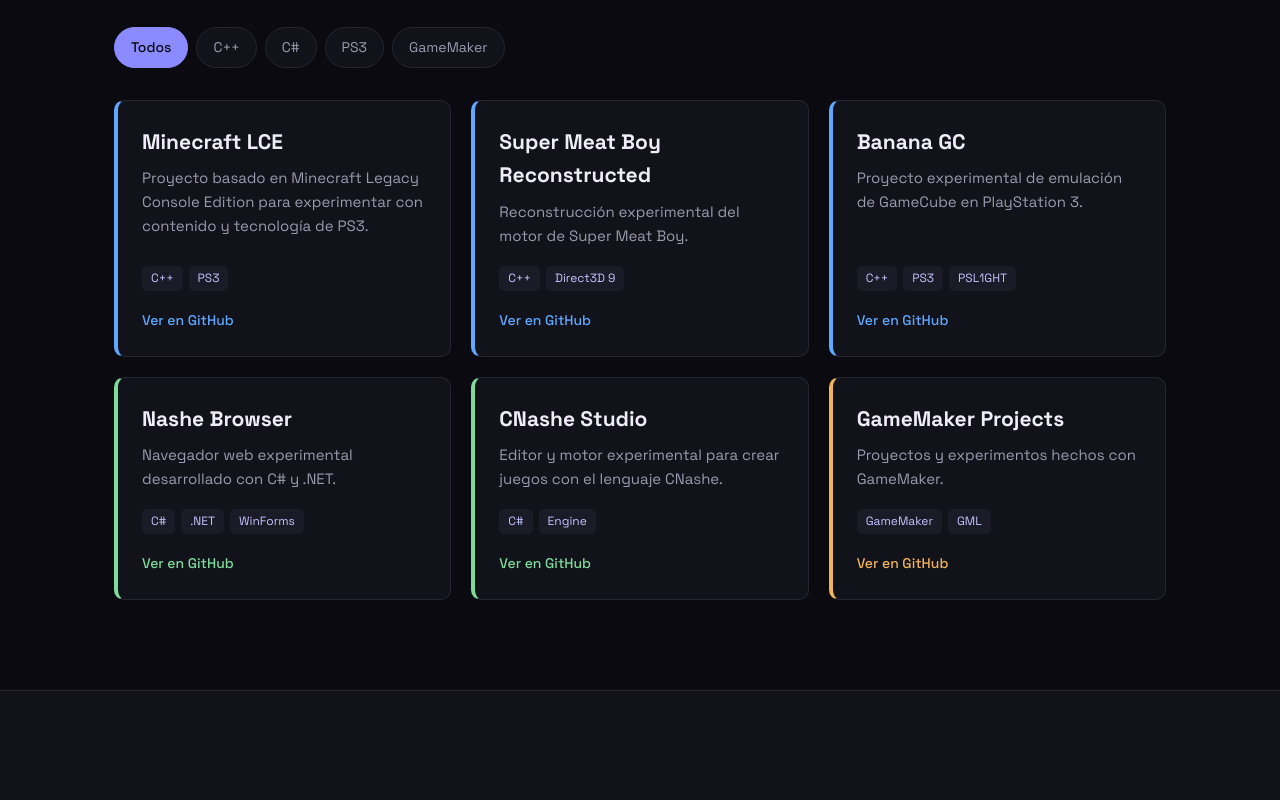
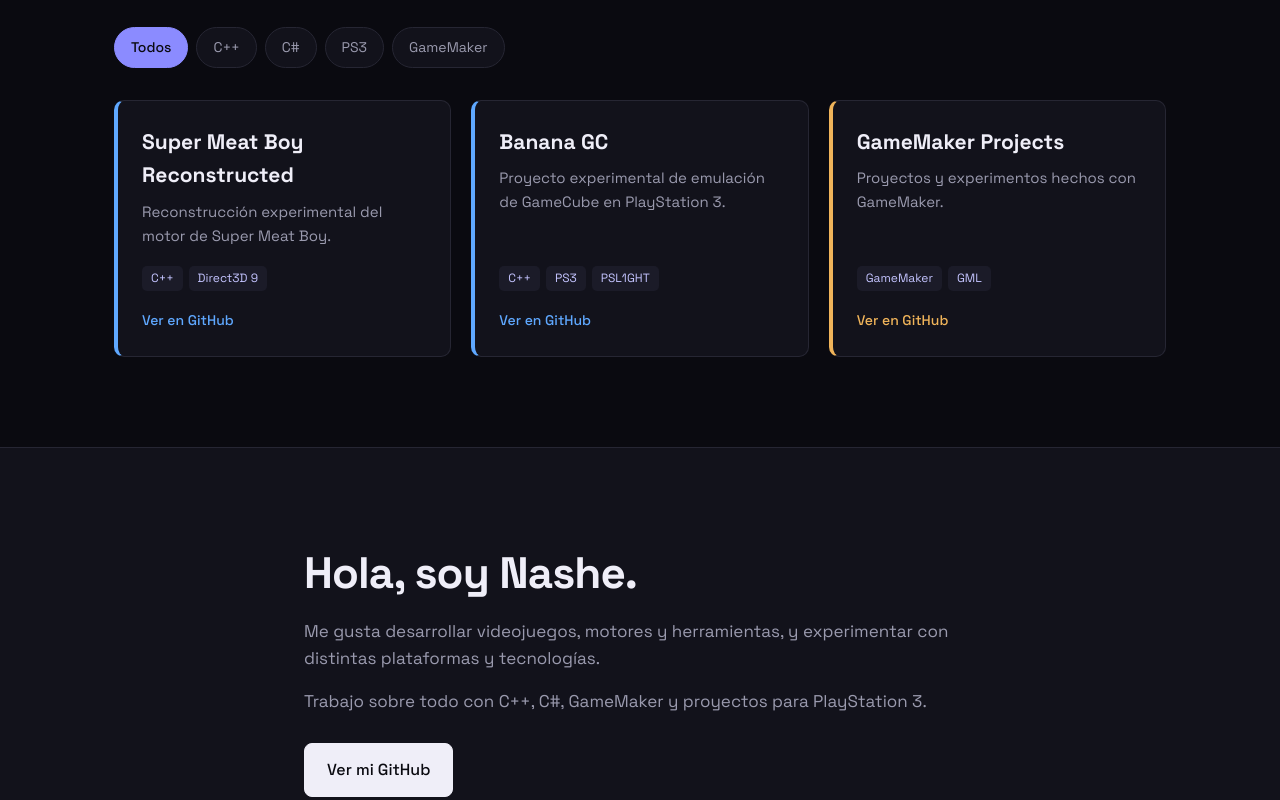
Before and after one commit to nasheOS/nasheos.github.io, a plain HTML site: page index.html in a window 1280 px wide. Shown: the part 1039-1839 px from the top of the page. Drawn offline with Linux system fonts and the light colour scheme.

Commit message:
Update index.html

```diff
--- a/index.html
+++ b/index.html
@@ -159,13 +159,6 @@ footer strong { color: var(--muted); }
 // tags puede ser: "cpp", "csharp", "ps3", "gamemaker"
 const projects = [
   {
-    name: "Minecraft LCE",
-    description: "Proyecto basado en Minecraft Legacy Console Edition para experimentar con contenido y tecnología de PS3.",
-    github: "https://github.com/nasheos/MinecraftLCE",
-    tags: ["cpp", "ps3"],
-    technologies: ["C++", "PS3"]
-  },
-  {
     name: "Super Meat Boy Reconstructed",
     description: "Reconstrucción experimental del motor de Super Meat Boy.",
     github: "https://github.com/nasheos/SuperMeatBoyReconstructed",
@@ -178,20 +171,6 @@ const projects = [
     github: "https://github.com/nasheos/BananaGC",
     tags: ["cpp", "ps3"],
     technologies: ["C++", "PS3", "PSL1GHT"]
-  },
-  {
-    name: "Nashe Browser",
-    description: "Navegador web experimental desarrollado con C# y .NET.",
-    github: "https://github.com/nasheos/NasheBrowser",
-    tags: ["csharp"],
-    technologies: ["C#", ".NET", "WinForms"]
-  },
-  {
-    name: "CNashe Studio",
-    description: "Editor y motor experimental para crear juegos con el lenguaje CNashe.",
-    github: "https://github.com/nasheos/CNasheStudio",
-    tags: ["csharp"],
-    technologies: ["C#", "Engine"]
   },
   {
     name: "GameMaker Projects",
```
